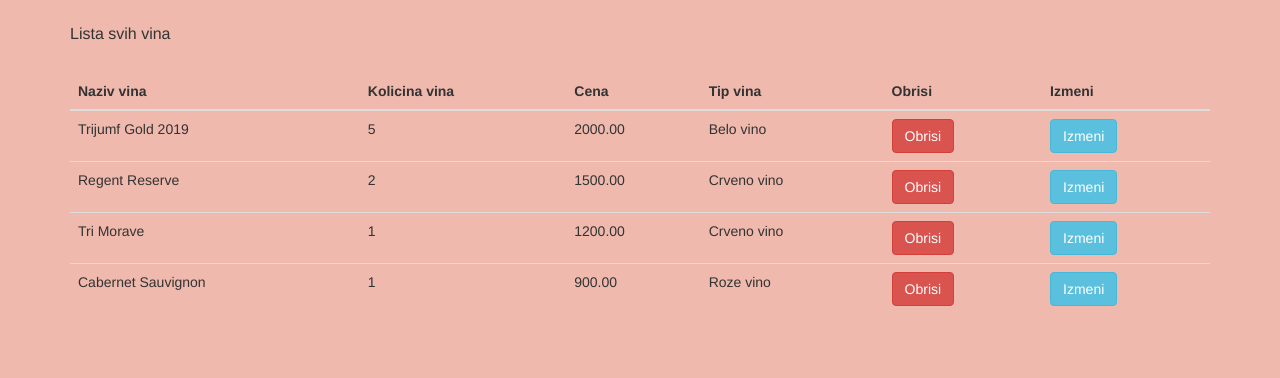
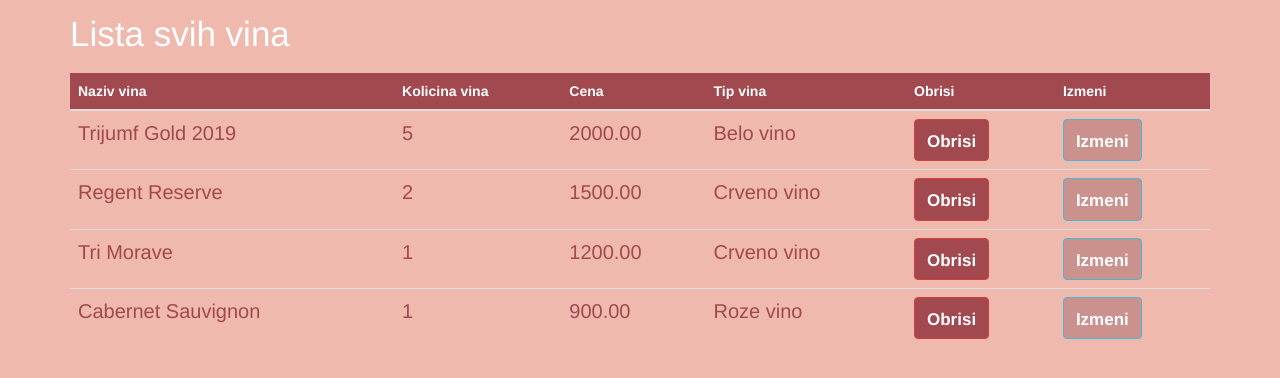
Before and after one commit to mila200200/php-iteh-domaci, a PHP site: page /pogledajVina.php in a window 1280 px wide. Shown: the part 80-458 px from the top of the page. Run offline with PHP 8.4, Linux system fonts and the light colour scheme; data comes from the database, SQL or seed files in the repository; some libraries are stand-ins or nearby versions.

Commit message:
Uradjen inline css za tabelu vina i karticu izmeni

```diff
--- a/pogledajVina.php
+++ b/pogledajVina.php
@@ -102,9 +102,9 @@ if (isset($_POST['tip'])) {
       array_push($niz, $vino);
     }
     ?>
-    <p id="p">Lista svih vina</p>
+    <p id="p" style="color:white; font-size:35px">Lista svih vina</p>
     <table class="table table-hover">
-      <thead>
+      <thead style="font-weight:500px ;background-color:#A2484F; color:white">
         <tr>
           <th>Naziv vina</th>
           <th>Kolicina vina</th>
@@ -114,7 +114,7 @@ if (isset($_POST['tip'])) {
           <th>Izmeni</th>
         </tr>
       </thead>
-      <tbody>
+      <tbody style="color:#A2484F; font-size:20px ">
         <?php
         foreach ($niz as $vrednost) {
         ?>
@@ -124,8 +124,10 @@ if (isset($_POST['tip'])) {
             <td data-target="kolicina"><?php echo $vrednost->kolicina ?> </td>
             <td data-target="cena"><?php echo $vrednost->cena ?> </td>
             <td data-target="tipId"><?php echo $vrednost->tipId->nazivTipa ?></td>
-            <td><button id="btnObrisi" name="btnObrisi" class="btn btn-danger" data-id1="<?php echo $vrednost->vinoId ?>">Obrisi</a></td>
-            <td><button class="btn btn-info" data-toggle="modal" data-target="#my1" data-id2="<?php echo $vrednost->vinoId ?>">Izmeni</a></td>
+            <td><button id="btnObrisi" name="btnObrisi" class="btn btn-danger" style="background-color:#A2484F ; color:white ; font-weight:bold; padding-top:10px; font-size:17px"
+            data-id1="<?php echo $vrednost->vinoId ?>">Obrisi</a></td>
+            <td><button class="btn btn-info" data-toggle="modal" style="background-color:#CB918D ; color:white ; font-weight:bold; padding-top:10px; font-size:17px"
+            data-target="#my1" data-id2="<?php echo $vrednost->vinoId ?>">Izmeni</a></td>
           </tr>
         <?php
         }
@@ -147,30 +149,31 @@ if (isset($_POST['tip'])) {
             <form action="#" method="post" id="izmeniForma">
 
 
-              <h3 style="color: black; text-align: center">Izmeni podatke o vinu</h3>
+              <h3 style="color: #A2484F; text-align: center;font-size:25px">Izmeni podatke o vinu</h3>
               <div class="row">
                 <div class="col-md-11 ">
 
                   <div style="display: none;" class="form-group">
                     <label for="">vinoId</label>
-                    <input  id="vinoId" type="text" style="border: 1px solid black" name="vinoId" class="form-control" />
+                    <input  id="vinoId" type="text" style="border: 1px solid #A2484F" name="vinoId" class="form-control" />
                   </div>
 
                   <div class="form-group" style="display: none;">
-                    <label for="">tipId</label>
-                    <input id="tipId"  type="text" style="border: 1px solid black" name="tip" class="form-control" />
+                    <label style="color:#EFB9AD;font-size:18px" for="">tipId</label>
+                    <input id="tipId"  type="text" style="border: 1px solid #A2484F" name="tip" class="form-control" />
                   </div>
                   <div class="form-group">
-                    <label for="">Naziv vina</label>
-                    <input id="nazivVina" type="text" style="border: 1px solid black" name="nazivVina" class="form-control" />
+                    <label style="color:#EFB9AD;font-size:18px" for="">Naziv vina</label>
+                    <input id="nazivVina" type="text" style="border: 1px solid #A2484F" name="nazivVina" class="form-control" />
                   </div>
                   <div class="form-group">
-                    <label for="">Kolicina</label>
-                    <input id="kolicina" type="text" style="border: 1px solid black" name="kolicina" class="form-control" />
+                    <label style="color:#EFB9AD;font-size:18px" for="">Kolicina</label>
+                    <input id="kolicina" type="text" style="border: 1px solid #A2484F" name="kolicina" class="form-control" />
                   </div>
 
                   <div class="form-group">
-                    <button id="btnIzmeni" type="submit" class="btn btn-success btn-block" tyle="background-color: orange; border: 1px solid black;">Izmeni</button>
+                    <button id="btnIzmeni" type="submit" class="btn btn-success btn-block" style="background-color:#EFB9AD ; color:white ; font-weight:bold; padding-top:10px; font-size:17px">
+                    Izmeni</button>
                   </div>
                 </div>
               </div>
```
